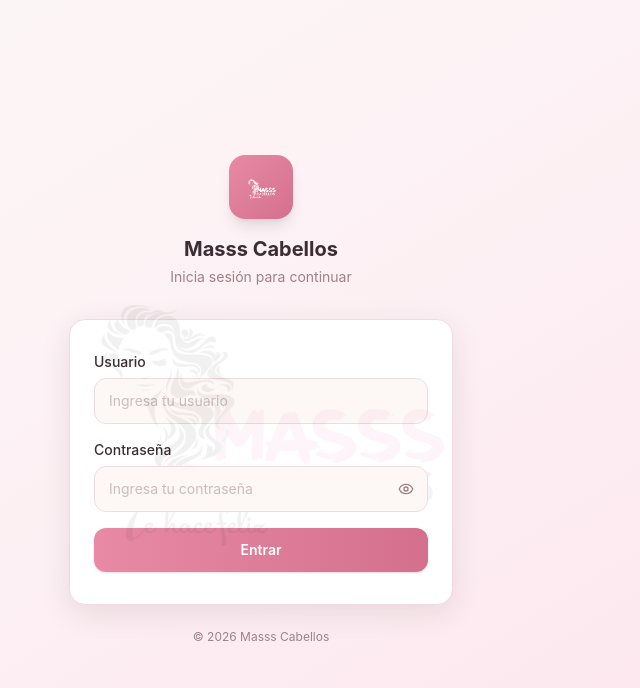
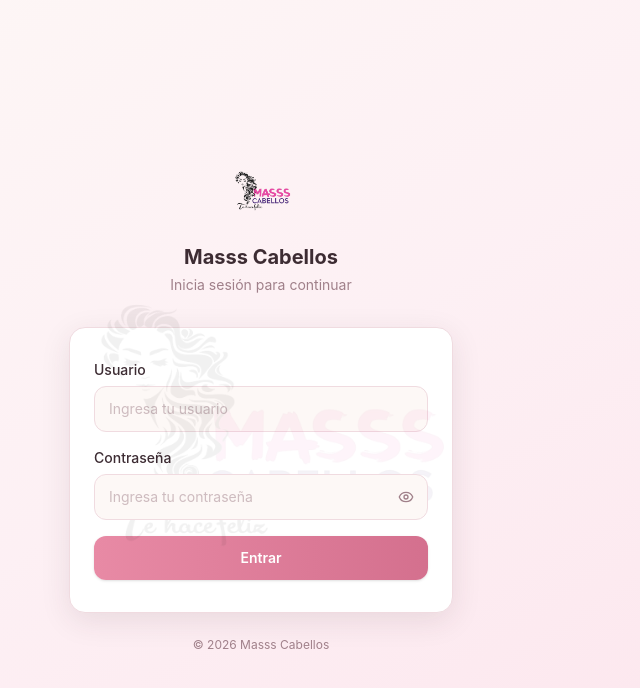
Before and after one commit to juanpablofernandezgonzalez0-bitido/masss-cabellos, a Next.js app: page /login in a window 1280 px wide. Shown: the top 688 px of the page, without its empty margins (379-1019 px from the left). Built offline with nearby package versions, Linux system fonts and the light colour scheme; no server answers.

Commit message:
Fix login logo - use normal colored logo

```diff
--- a/src/app/login/page.tsx
+++ b/src/app/login/page.tsx
@@ -45,8 +45,8 @@
       <div className="w-full max-w-sm animate-in">
         {/* Logo */}
         <div className="mb-8 text-center">
-          <div className="mx-auto mb-4 flex h-16 w-16 items-center justify-center rounded-2xl bg-gradient-to-br from-[var(--primary)] to-[var(--primary-dark)] shadow-lg shadow-[var(--primary)]/20">
-            <img src="/logo.png" alt="Masss Cabellos" className="h-10 w-10 object-contain brightness-0 invert" />
+          <div className="mx-auto mb-4 flex h-20 w-20 items-center justify-center">
+            <img src="/logo.png" alt="Masss Cabellos" className="h-full w-full object-contain" />
           </div>
           <h1 className="text-xl font-bold text-[var(--foreground)]">Masss Cabellos</h1>
           <p className="mt-1 text-sm text-[var(--muted-foreground)]">Inicia sesión para continuar</p>
```
